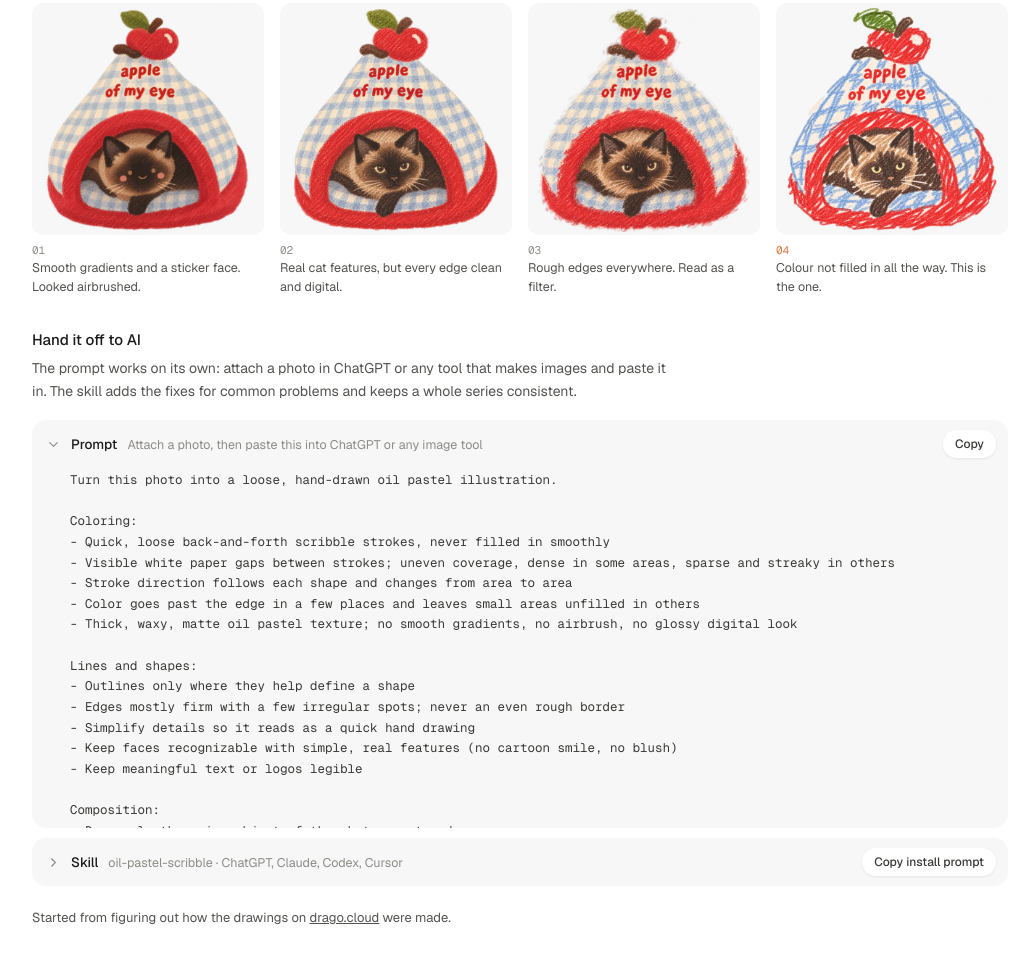
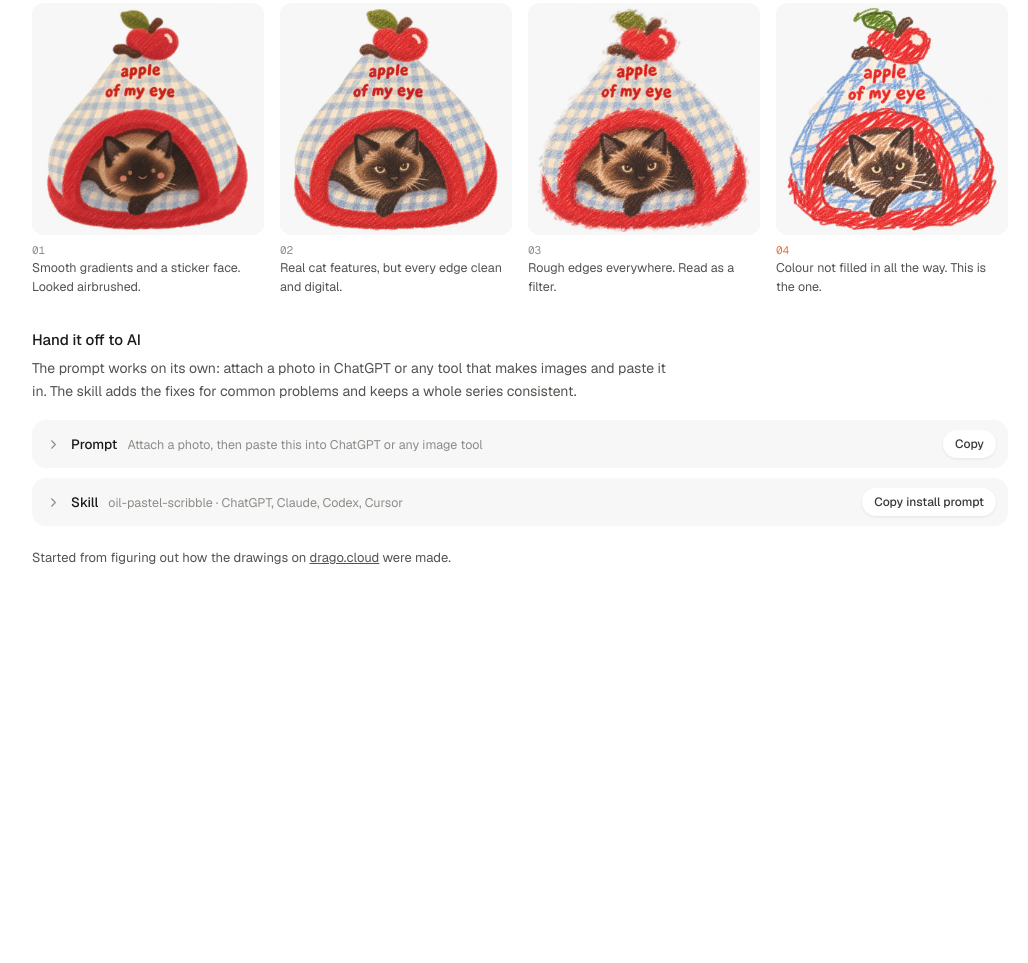
Before and after one commit to shuyii0315-arch/oil-pastel, a plain HTML site: page index.html in a window 1280 px wide. Shown: the part 1121-2084 px from the top of the page, without its empty margins (120-1148 px from the left). After the commit the page ends 1848 px from the top, so only its background shows below. Drawn offline with nearby package versions, Linux system fonts and the light colour scheme.

Commit message:
Case page: keep the prompt collapsed by default
Co-Authored-By: Claude Opus 5.5 <noreply@anthropic.com>
Claude-Session: https://claude.ai/code/session_01PicjiTwHHzebBFqGmc9kSm

```diff
--- a/index.html
+++ b/index.html
@@ -82,7 +82,7 @@ pre{margin:0;font:400 12.5px/1.65 'Geist Mono',ui-monospace,monospace;color:#3A3
   </div>
   <h2 class="sub">Hand it off to AI</h2>
   <p class="lead">The prompt works on its own: attach a photo in ChatGPT or any tool that makes images and paste it in. The skill adds the fixes for common problems and keeps a whole series consistent.</p>
-  <div class="row open" id="r-prompt"><div class="rh"><button class="tg" aria-expanded="true"><svg viewBox="0 0 24 24"><path d="M9 6l6 6-6 6"/></svg><b>Prompt</b><span>Attach a photo, then paste this into ChatGPT or any image tool</span></button><button class="cp" data-t="pText">Copy</button></div><pre id="pText" class="body">Turn this photo into a loose, hand-drawn oil pastel illustration.
+  <div class="row" id="r-prompt"><div class="rh"><button class="tg" aria-expanded="false"><svg viewBox="0 0 24 24"><path d="M9 6l6 6-6 6"/></svg><b>Prompt</b><span>Attach a photo, then paste this into ChatGPT or any image tool</span></button><button class="cp" data-t="pText">Copy</button></div><pre id="pText" class="body">Turn this photo into a loose, hand-drawn oil pastel illustration.
 
 Coloring:
 - Quick, loose back-and-forth scribble strokes, never filled in smoothly
```
